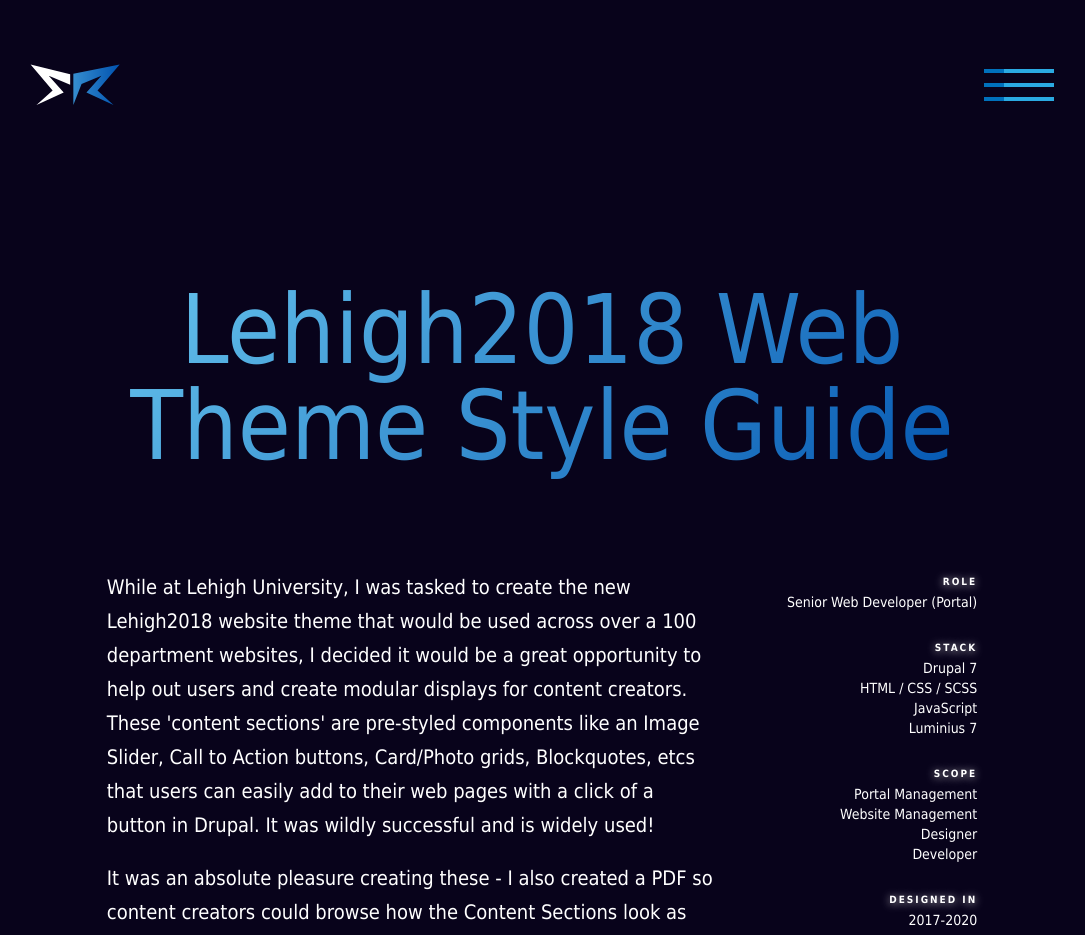
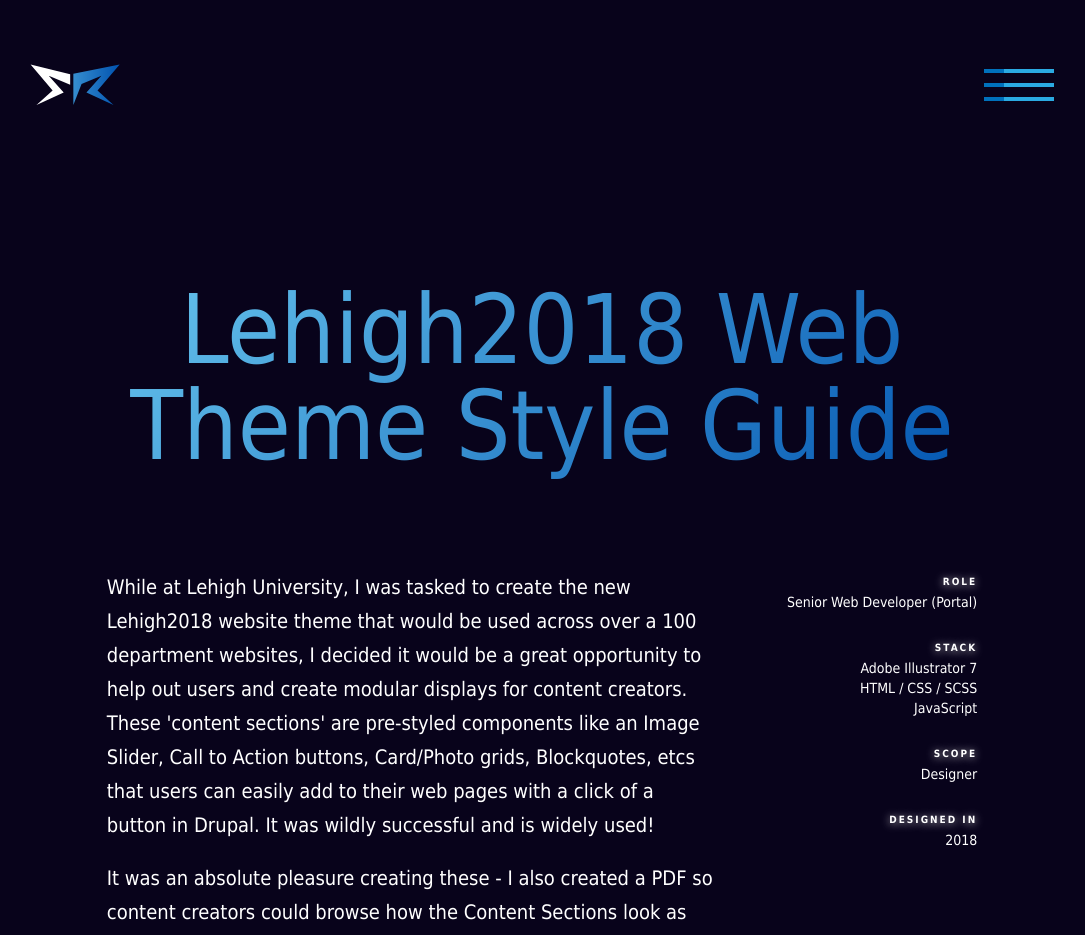
Before and after one commit to sathyaram/sathyaram, a Next.js app: page /lehigh2018 in a window 1280 px wide. Shown: the top 935 px of the page, without its empty margins (98-1183 px from the left). Built offline with nearby package versions, Linux system fonts and the light colour scheme; a web font is replaced by a local one.

Commit message:
removed build, cleaned up text

```diff
--- a/pages/index.js
+++ b/pages/index.js
@@ -17,7 +17,7 @@ export default function Home() {
         <meta name="next-head-count" />
         <meta
           name="description"
-          content="Web Developer | Digital Designer | Photographer"
+          content="Web Developer | UI/Graphic Designer | Photographer"
         />
         <meta
           name="viewport"
--- a/pages/lehigh2018.js
+++ b/pages/lehigh2018.js
@@ -54,24 +54,20 @@ const lehigh2018 = () => {
                 <div className="website-stack website-info">
                   <label>Stack</label>
                   <ul>
-                    <li>Drupal 7</li>
+                    <li>Adobe Illustrator 7</li>
                     <li>HTML / CSS / SCSS</li>
                     <li>JavaScript</li>
-                    <li>Luminius 7</li>
                   </ul>
                 </div>
                 <div className="website-scope website-info">
                   <label>Scope</label>
                   <ul>
-                    <li>Portal Management</li>
-                    <li>Website Management</li>
                     <li>Designer</li>
-                    <li>Developer</li>
                   </ul>
                 </div>
                 <div className="website-year website-info">
                   <label>Designed In</label>
-                  <div>2017-2020</div>
+                  <div>2018</div>
                 </div>
               </div>
             </div>
--- a/styles/_testimonials.scss
+++ b/styles/_testimonials.scss
@@ -49,7 +49,7 @@
         justify-content: center;
         flex-direction: column;
         padding: 2rem;
-        max-width: 225px;
+        min-width: 225px;
         min-height: 225px;
         width: 100%;
         text-align: center;
```
Also changed, not shown: 104 other files (tests, documents, lock files or other folders).
